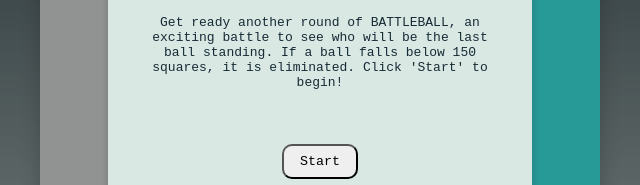
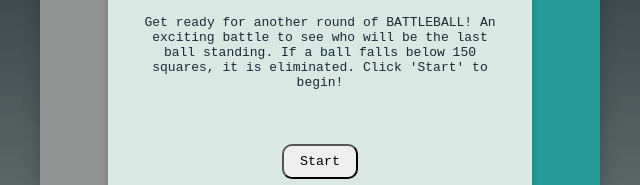
Before and after one commit to tflannagan/BattlePong, a plain HTML site: page index.html in a window 1280 px wide. Shown: the part 346-531 px from the top of the page, 320-960 px from the left. Drawn offline with nearby package versions, Linux system fonts and the light colour scheme.

Commit message:
fixed welcome modal prompt

```diff
--- a/index.html
+++ b/index.html
@@ -195,7 +195,7 @@
           <h2>Welcome to BattleBall!</h2>
         </div>
         <div class="modal-body">
-          <p>Get ready another round of BATTLEBALL, an exciting battle to see who will be the last ball standing. If a ball falls below 150 squares, it is eliminated. Click 'Start' to begin!</p>
+          <p>Get ready for another round of BATTLEBALL! An exciting battle to see who will be the last ball standing. If a ball falls below 150 squares, it is eliminated. Click 'Start' to begin!</p>
         </div>
         <div class="modal-footer">
           <button id="startGame">Start</button>
```
